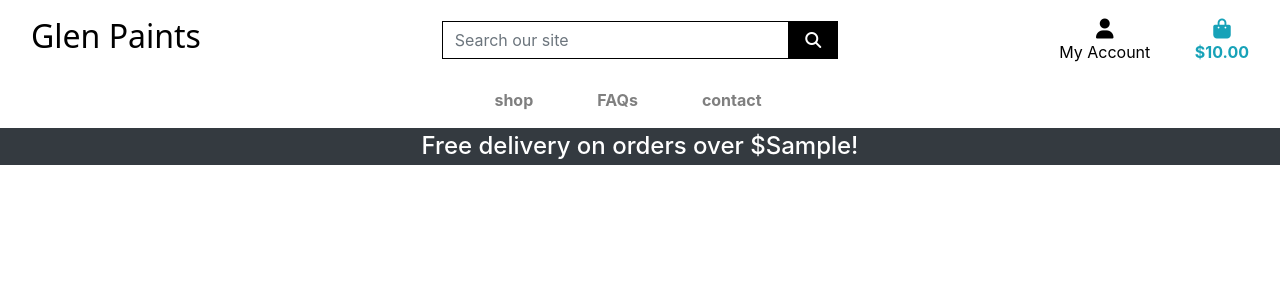
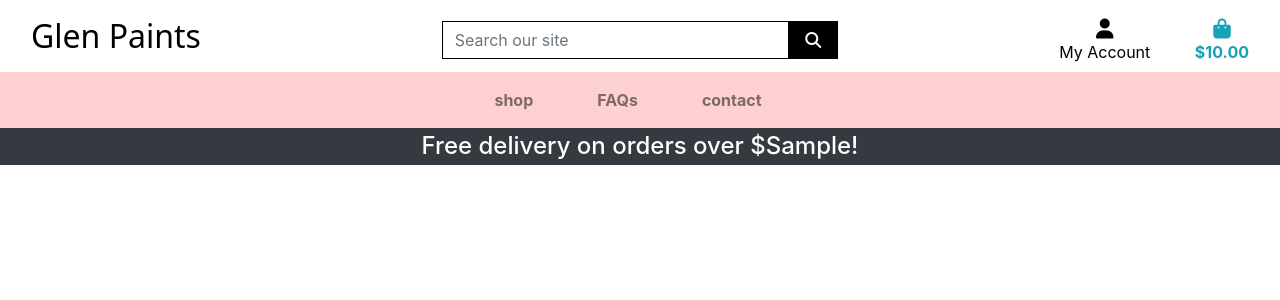
Before and after one commit to CassJBeckford/Glen_paints_MP4, a Django app: template templates/allauth/base.html in a window 1280 px wide. Shown: the top 300 px of the page. Run offline with Django 3.2, Linux system fonts and the light colour scheme; the template is opened without the code that fills it: most values are stand-ins (such as "Sample title", 1, 10 or a date in 2020); some libraries are stand-ins or nearby versions; some web fonts are replaced.

Commit message:
add class to navbar

```diff
--- a/templates/allauth/base.html
+++ b/templates/allauth/base.html
@@ -101,7 +101,7 @@
         </div>
       </div>
       <div class="row bg-white">
-        <nav class="navbar navbar-expand-lg navbar-light w-100">
+        <nav class="navbar navbar-expand-lg navbar-light w-100 pink">
           <button class="navbar-toggler" type="button" data-toggle="collapse" data-target="#main-nav"
             aria-controls="main-nav" aria-expanded="false" aria-label="Toggle navigation">
             <span class="navbar-toggler-icon"></span>
```
